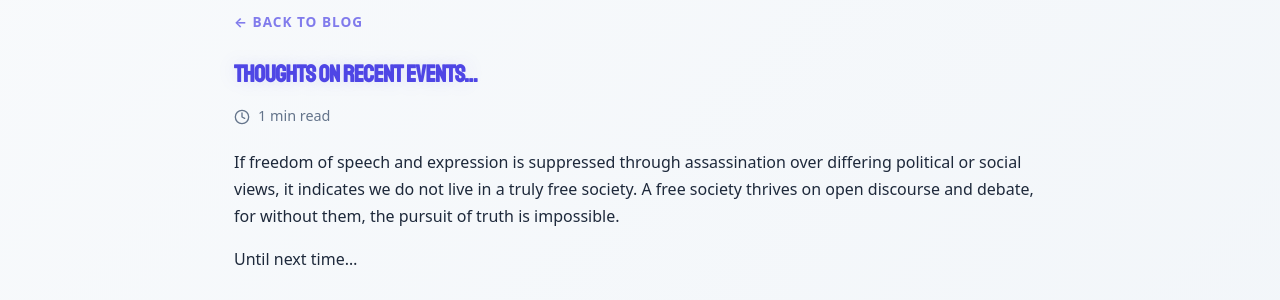
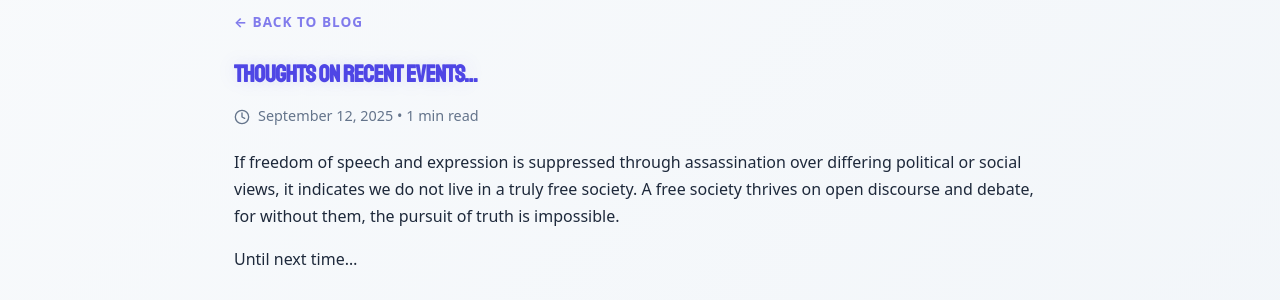
Before and after one commit to PASSK3YS/PASSK3YS.github.io, a Jekyll site: the page built from _posts/2025-09-12-thoughts-on-recent-events.md, in a window 1280 px wide. Shown: the part 150-450 px from the top of the page. Built offline with Jekyll 4.4.1, drawn with Linux system fonts in a browser that asks for light colours; some web fonts are replaced.

Commit message:
chore: readd date on blog posts

```diff
--- a/_layouts/post.html
+++ b/_layouts/post.html
@@ -46,6 +46,7 @@ layout: default
       <div style="color: var(--text-muted); font-size: 0.9rem; margin-bottom: {% if page.description %}15px{% else %}20px{% endif %}; display: flex; align-items: center; gap: 8px;">
         <svg viewBox="0 0 24 24" width="16" height="16" stroke="currentColor" stroke-width="2" fill="none" stroke-linecap="round" stroke-linejoin="round"><circle cx="12" cy="12" r="10"></circle><polyline points="12 6 12 12 16 14"></polyline></svg>
         <span>
+          {{ page.date | date: "%B %d, %Y" }} &bull;
           {% assign words = content | number_of_words %}
           {% assign read_time = words | divided_by: 180 %}
           {% if read_time == 0 %}
```
